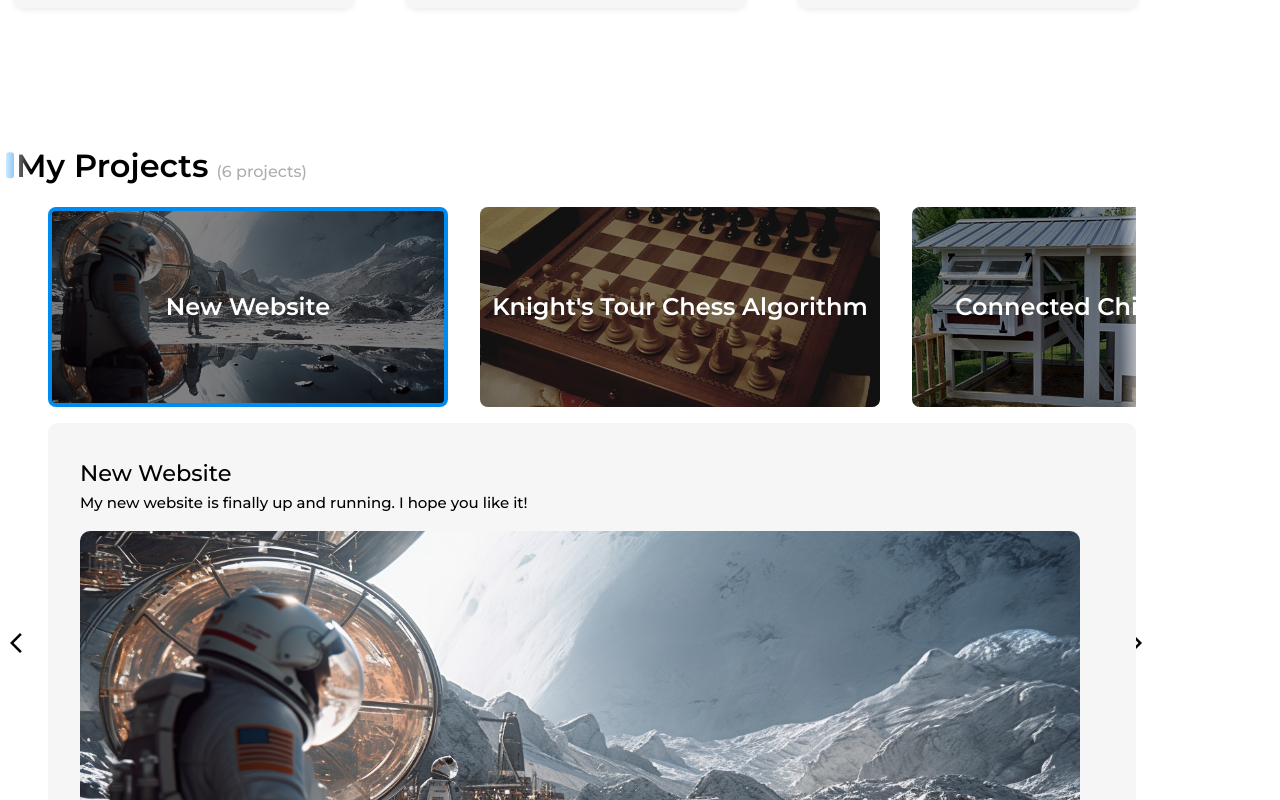
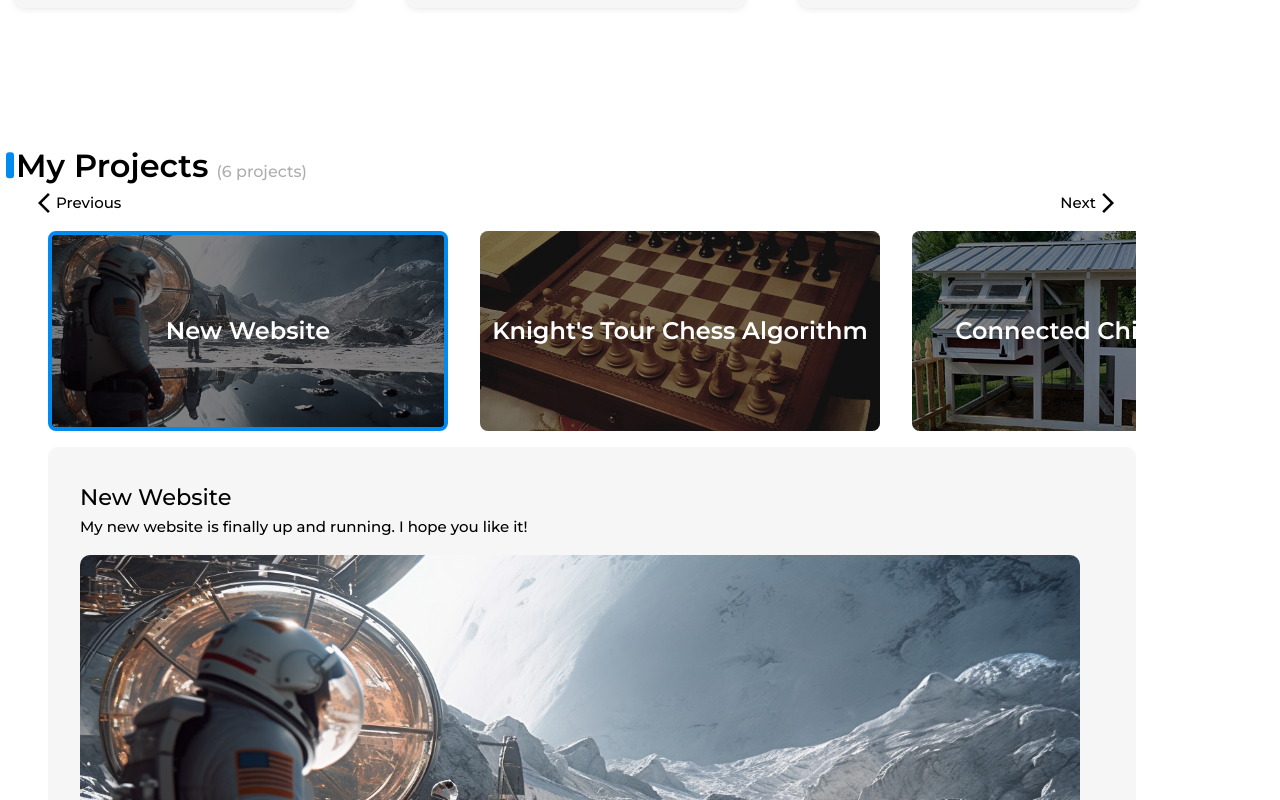
Before and after one commit to BlasterWhite/myWebSite, a Vue app: page / in a window 1280 px wide. Shown: the part 1700-2500 px from the top of the page. Built offline with nearby package versions, Linux system fonts and the light colour scheme.

Commit message:
patch the control

```diff
--- a/src/components/listProjects.vue
+++ b/src/components/listProjects.vue
@@ -31,6 +31,7 @@ export default defineComponent({
       isDragging: false,
       prevX: 0,
       prevScrollLeft: 0,
+      actualProject: this.projectSelected,
     };
   },
 
@@ -50,6 +51,7 @@ export default defineComponent({
           ?.classList.remove("selected");
         element.classList.add("selected");
         this.$emit("select", i);
+        console.log("EMIT ", i);
       }
     },
 
@@ -59,9 +61,21 @@ export default defineComponent({
       this.componentWidth = element.offsetWidth ? element.offsetWidth : 0;
     },
 
-    slide(value: number) {
+    slide(value: number, next: boolean) {
       const list = document.getElementsByClassName("list")[0] as HTMLElement;
       list.scrollLeft -= value;
+
+      if (next) {
+        if (this.actualProject + 1 < this.projects.length) {
+          this.actualProject++;
+          this.select(this.actualProject);
+        }
+      } else {
+        if (this.actualProject - 1 >= 0) {
+          this.actualProject--;
+          this.select(this.actualProject);
+        }
+      }
     },
 
     dragging(e: MouseEvent | TouchEvent) {
@@ -106,6 +120,15 @@ export default defineComponent({
 </script>
 
 <template>
+  <div class="controller">
+    <div @click="slide(432, false)" class="btn">
+      <span class="material-symbols-outlined"> arrow_back_ios_new</span>Previous
+    </div>
+    <div @click="slide(-432, true)" class="btn">
+      Next
+      <span class="material-symbols-outlined"> arrow_forward_ios</span>
+    </div>
+  </div>
   <div class="list">
     <div
       class="list-projects loading"
@@ -166,18 +189,18 @@ export default defineComponent({
       </div>
     </div>
   </div>
-  <div class="next btn" @click="slide(-500)">
-    <span class="material-symbols-outlined"> arrow_forward_ios</span>
-  </div>
-  <div class="prev btn" @click="slide(500)">
-    <span class="material-symbols-outlined"> arrow_back_ios_new</span>
-  </div>
 </template>
 
 <style scoped lang="scss">
 @use "../assets/variables" as v;
 
 $contaier-color: #f6f6f6;
+
+.controller {
+  display: flex;
+  flex-direction: row;
+  justify-content: space-between;
+}
 
 .list {
   overflow: hidden;
@@ -242,35 +265,11 @@ h1 {
 }
 
 .btn {
-  position: absolute;
-  top: 50%;
   user-select: none;
-  transform: translateY(-50%);
-  background-color: #0002;
-  padding: 4px;
+  margin: 0 16px;
   display: flex;
   justify-content: center;
   align-items: center;
-  cursor: pointer;
-  height: 100%;
-
-  &.next {
-    right: 0px;
-    background: linear-gradient(
-      90deg,
-      rgba(255, 255, 255, 0) 0%,
-      rgba(255, 255, 255, 1) 100%
-    );
-  }
-
-  &.prev {
-    left: 0px;
-    background: linear-gradient(
-      270deg,
-      rgba(255, 255, 255, 0) 0%,
-      rgba(255, 255, 255, 1) 100%
-    );
-  }
 }
 
 @keyframes loading {
```
